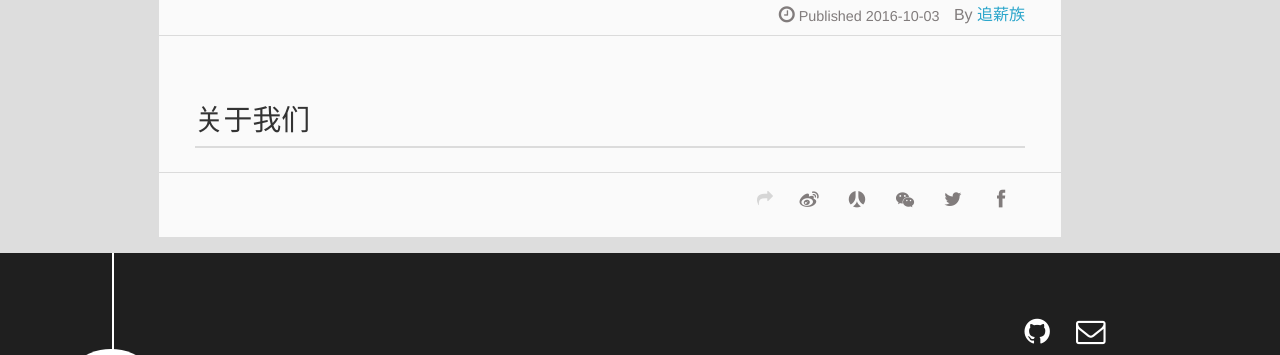
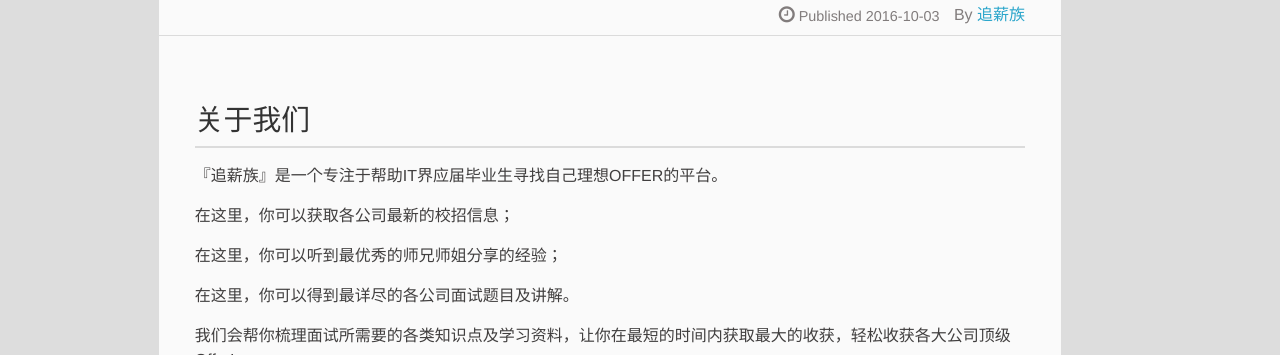
Before and after one commit to zhuixinzu/zhuixinzu.github.io, a plain HTML site: page about/index.html in a window 1280 px wide. Shown: the part 307-662 px from the top of the page. Drawn offline with nearby package versions, Linux system fonts and the light colour scheme; some packages are replaced by stand-ins of ours; a script that the page names is missing.

Commit message:
Site updated: 2016-10-03 13:43:42

```diff
--- a/about/index.html
+++ b/about/index.html
@@ -12,16 +12,30 @@
 
 
 
-    <meta name="description" content="关于我们">
+    <meta name="description" content="关于我们『追薪族』是一个专注于帮助IT界应届毕业生寻找自己理想OFFER的平台。
+在这里，你可以获取各公司最新的校招信息；
+在这里，你可以听到最优秀的师兄师姐分享的经验；
+在这里，你可以得到最详尽的各公司面试题目及讲解。
+我们会帮你梳理面试所需要的各类知识点及学习资料，让你在最短的时间内获取最大的收获，轻松收获各大公司顶级Offer!">
 <meta property="og:type" content="website">
 <meta property="og:title" content="关于 | About">
 <meta property="og:url" content="zhuixinzu.win/about/index.html">
 <meta property="og:site_name" content="追薪族">
-<meta property="og:description" content="关于我们">
-<meta property="og:updated_time" content="2016-10-03T05:24:46.000Z">
+<meta property="og:description" content="关于我们『追薪族』是一个专注于帮助IT界应届毕业生寻找自己理想OFFER的平台。
+在这里，你可以获取各公司最新的校招信息；
+在这里，你可以听到最优秀的师兄师姐分享的经验；
+在这里，你可以得到最详尽的各公司面试题目及讲解。
+我们会帮你梳理面试所需要的各类知识点及学习资料，让你在最短的时间内获取最大的收获，轻松收获各大公司顶级Offer!">
+<meta property="og:image" content="zhuixinzu.win/img/about/LOGO-公众号推广.png">
+<meta property="og:updated_time" content="2016-10-03T05:43:38.000Z">
 <meta name="twitter:card" content="summary">
 <meta name="twitter:title" content="关于 | About">
-<meta name="twitter:description" content="关于我们">
+<meta name="twitter:description" content="关于我们『追薪族』是一个专注于帮助IT界应届毕业生寻找自己理想OFFER的平台。
+在这里，你可以获取各公司最新的校招信息；
+在这里，你可以听到最优秀的师兄师姐分享的经验；
+在这里，你可以得到最详尽的各公司面试题目及讲解。
+我们会帮你梳理面试所需要的各类知识点及学习资料，让你在最短的时间内获取最大的收获，轻松收获各大公司顶级Offer!">
+<meta name="twitter:image" content="zhuixinzu.win/img/about/LOGO-公众号推广.png">
 
 
     <link rel="alternative" href="/atom.xml" title="追薪族" type="application/atom+xml">
@@ -90,7 +104,13 @@
 </header>
 	<div class="article-content">
 
-		<h2 id="关于我们"><a href="#关于我们" class="headerlink" title="关于我们"></a>关于我们</h2>
+		<h2 id="关于我们"><a href="#关于我们" class="headerlink" title="关于我们"></a>关于我们</h2><p>『追薪族』是一个专注于帮助IT界应届毕业生寻找自己理想OFFER的平台。</p>
+<p>在这里，你可以获取各公司最新的校招信息；</p>
+<p>在这里，你可以听到最优秀的师兄师姐分享的经验；</p>
+<p>在这里，你可以得到最详尽的各公司面试题目及讲解。</p>
+<p>我们会帮你梳理面试所需要的各类知识点及学习资料，让你在最短的时间内获取最大的收获，轻松收获各大公司顶级Offer!</p>
+<p><img src="/img/about/LOGO-公众号推广.png" style="display:block;margin:auto"></p>
+
 	</div>
 		<footer class="article-footer clearfix">
 <div class="article-catetags">
```
Also changed, not shown: img/about/LOGO-公众号推广.png (added).
